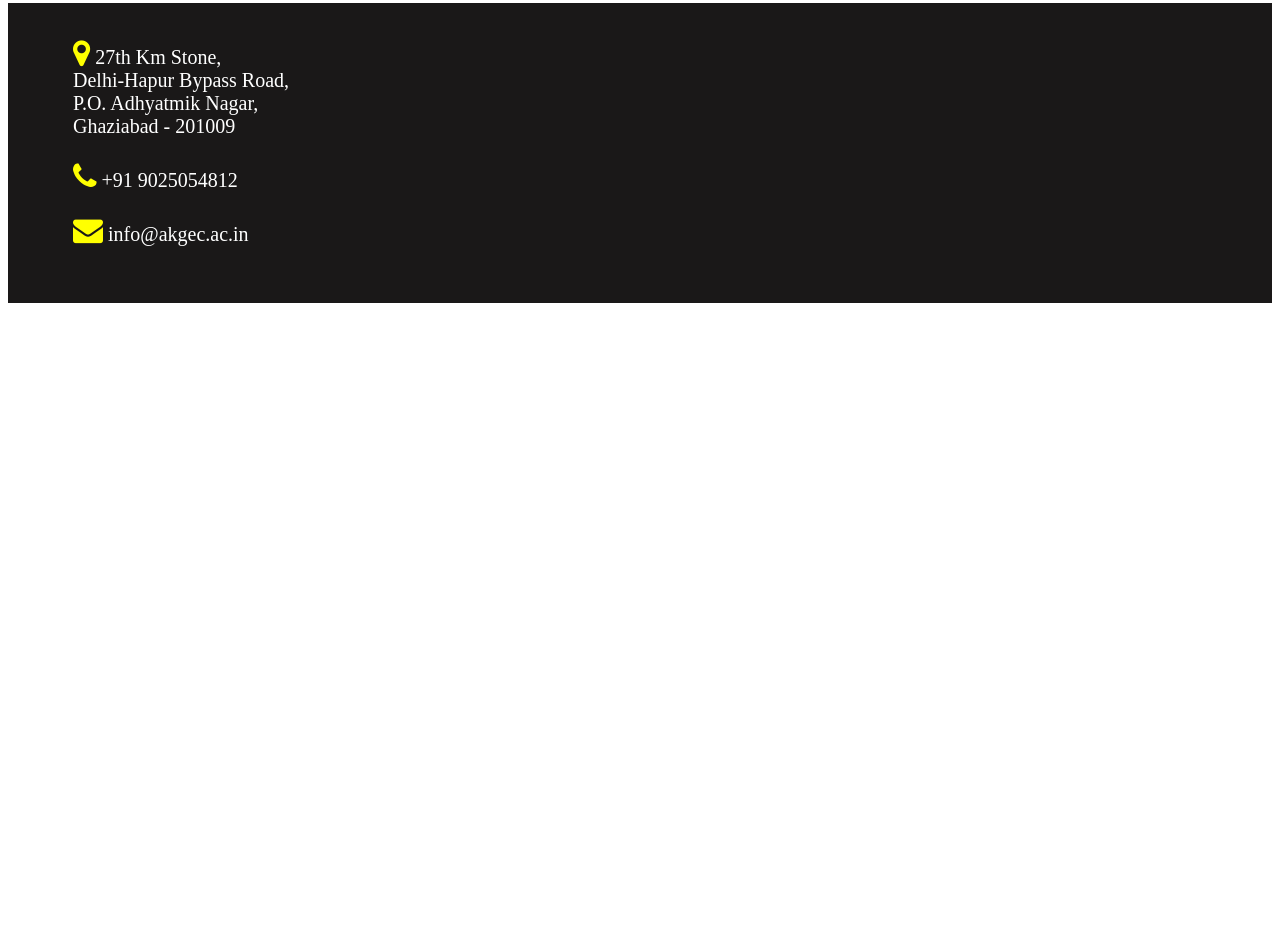
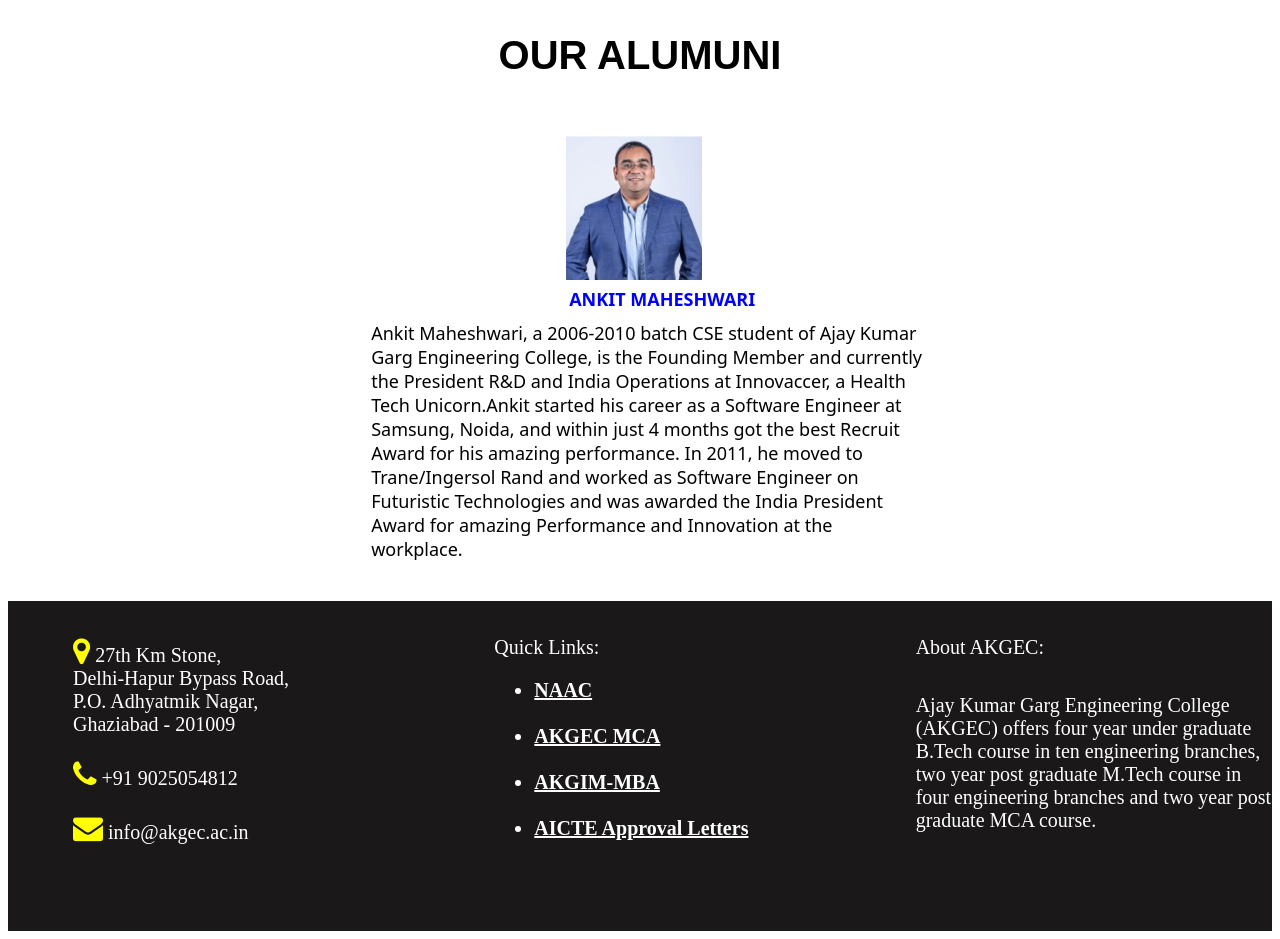
Before and after one commit to Team-CSI-Probation/Vikas_CSI_College_Website, a plain HTML site: page index.html in a window 1280 px wide. Shown: the part 951-1890 px from the top of the page. Before the commit the page ends 1262 px from the top, so only its background shows below. Drawn offline with Linux system fonts and the light colour scheme.

Commit message:
sixth commit

```diff
--- a/index.html
+++ b/index.html
@@ -55,6 +55,18 @@
 
     </nav>
 
+    <div style="text-align: center;font-weight: bold;font-size: 40px;font-family: sans-serif;margin-top: 50px;">OUR ALUMUNI</div>
+    <div class="Alumuni">
+      <div class="A1"><img src="Ankit_Maheshwari.png">
+
+      <div style="color: blue;font-size: 18px;padding-left: 498px;font-weight: bold;" >ANKIT MAHESHWARI</div>
+      <div style="font-size: 18px;margin-top: 10px;margin-bottom: 40px;padding-left: 300px;">Ankit Maheshwari, a 2006-2010 batch CSE student of Ajay Kumar Garg Engineering College, is the Founding Member and currently the President R&D and India Operations at Innovaccer, a Health Tech Unicorn.Ankit started his career as a Software Engineer at Samsung, Noida, and within just 4 months got the best Recruit Award for his amazing performance. In 2011, he moved to Trane/Ingersol Rand and worked as Software Engineer on Futuristic Technologies and was awarded the India President Award for amazing Performance and Innovation at the workplace.
+      </div>
+      </div>
+
+
+
+    </div>
 
     <!-- <div class="Alumuni">OUR ALUMUNI</div> -->
 
@@ -75,12 +87,33 @@
               info@akgec.ac.in
       </div>
 
-      <div>
-          <!-- Quick Links: -->
+      <div class="quick">
+          Quick Links:
+          <ul>
+            <li><a href="">NAAC</a></li><br>
+            <li><a href="">AKGEC MCA</a></li><br>
+            <li><a href="">AKGIM-MBA</a></li><br>
+            <li><a href="">AICTE Approval Letters</a></li>
+
+          </ul>
+
+
       </div>
 
 
-      <!-- <div></div> -->
+      <div class="about">
+        About AKGEC:
+
+          <div>
+            Ajay Kumar Garg Engineering College (AKGEC)
+            offers four year under graduate B.Tech course in
+            ten engineering branches, two year post graduate
+            M.Tech course in four engineering branches and
+            two year post graduate MCA course.
+          </div>
+
+
+      </div>
 
 </div>
   </body>
--- a/style.css
+++ b/style.css
@@ -100,15 +100,7 @@
     color: white;
 
 }
-.Alumuni{
-    padding-top: 18px;
-    text-align: center;
-    letter-spacing: 3px;
-    word-spacing: 2px;
-    font-family: system-ui;
-    font-weight: bolder;
-    font-size: 35px;
-}
+
 
 .navv ul li a:hover{
     color:gray;
@@ -146,8 +138,8 @@
 }
 
 .bottom{
-    height:300px;
-
+    height: 330px;;
+    width:100%;
     font-size: 20px;
     width:100%;
     color:white;
@@ -158,14 +150,50 @@
 .location{
     padding-left: 65px;
     padding-top: 35px;
-    display: inline-block;
+    /* display: inline-block; */
+    float: left;
+    width: 33.33333%;
+
 }
-/* .links{
-    padding-left: 400px;
-    display: inline-block;
-    padding-top: 3;
-    text-align: center;
+
+.quick{
+    padding-top:35px;
+    float:left;
+    width:33.33333%;
+
 }
-.quick{
-    padding-left:440px;
-} */
+.quick ul li a{
+    color: white;
+    font-weight: bold;
+
+
+}
+
+.about{
+    padding-top: 35px;
+
+}
+.about div{
+    padding-top: 35px;;
+}
+
+.Alumuni{
+    margin-top: 58px;
+    width:90%;
+    padding-left: 5%;
+
+
+    font-family: system-ui;
+
+    font-size: 25px;
+}
+
+.A1{
+    width:75%
+
+
+}
+.A1 img{
+    margin-left:58%;
+
+}
```
Also changed, not shown: ABOUT.html (+30 -3 lines), Ankit_Maheshwari.png (added), Neeraj_Saran.png (added).
